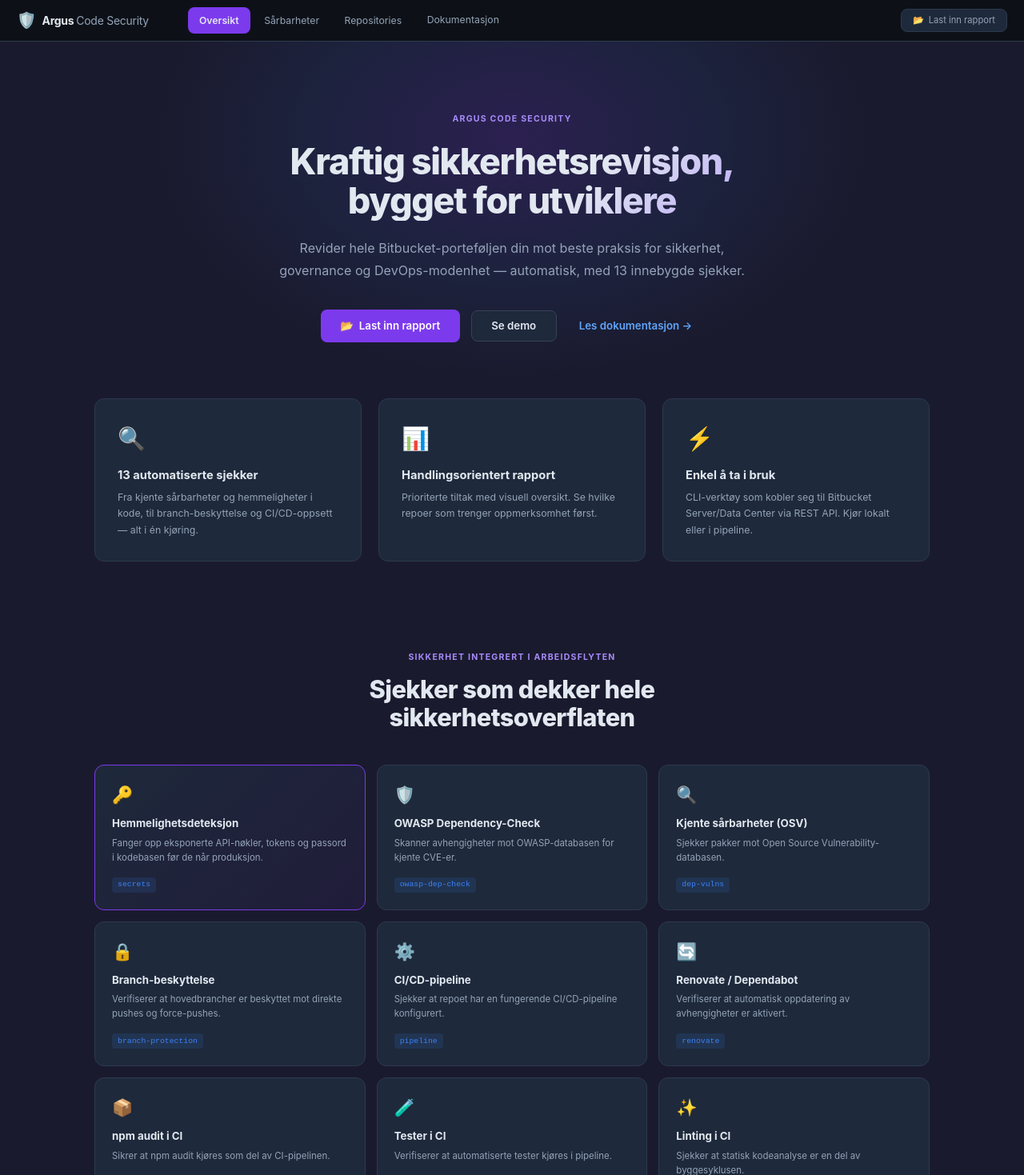
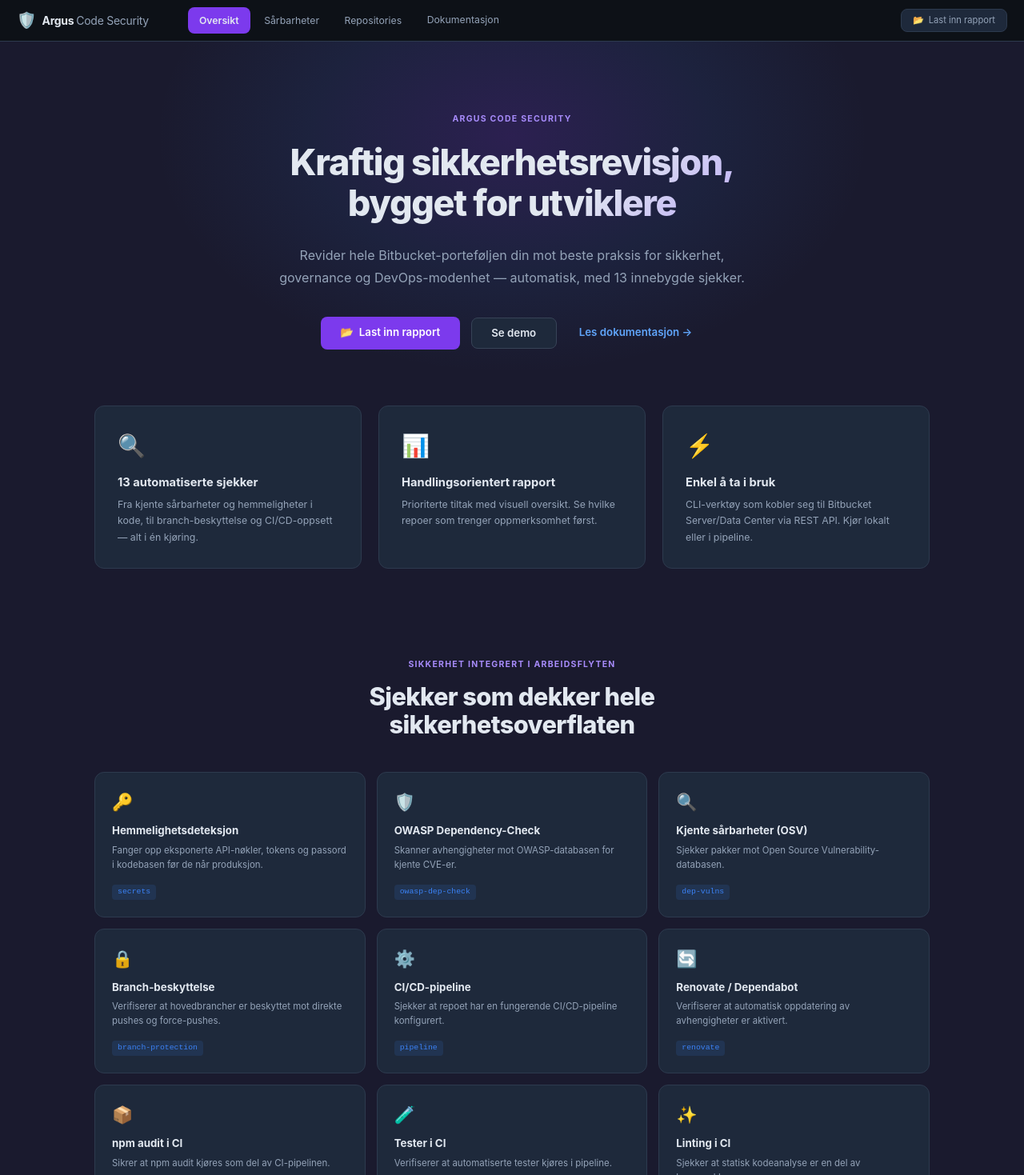
Before and after one commit to FrankBurmo/argus, a plain HTML site: page frontend/index.html in a window 1280 px wide. Shown: the top 1469 px of the page at 80% size. Drawn offline with Linux system fonts and the light colour scheme.

Commit message:
feat: refine check feature card styling and improve hero title layout

```diff
--- a/frontend/index.html
+++ b/frontend/index.html
@@ -107,7 +107,7 @@
       </div>
 
       <div class="checks-grid">
-        <article class="check-feature-card check-feature-highlight">
+        <article class="check-feature-card">
           <div class="check-feature-icon">🔑</div>
           <h3>Hemmelighetsdeteksjon</h3>
           <p>Fanger opp eksponerte API-nøkler, tokens og passord i kodebasen før de når produksjon.</p>
--- a/frontend/styles.css
+++ b/frontend/styles.css
@@ -284,10 +284,11 @@
 .hero-title {
   font-size: 3.2rem;
   font-weight: 800;
-  line-height: 1.1;
+  line-height: 1.15;
   letter-spacing: -0.03em;
   color: var(--text-primary);
   margin-bottom: 1.5rem;
+  padding-bottom: 0.1em;
   background: linear-gradient(135deg, var(--text-primary) 60%, var(--accent-purple-light));
   -webkit-background-clip: text;
   -webkit-text-fill-color: transparent;
@@ -459,14 +460,10 @@
 }
 
 .check-feature-card:hover {
-  border-color: var(--border-light);
+  border-color: var(--accent-purple);
+  background: linear-gradient(135deg, var(--bg-card) 0%, rgba(124, 58, 237, 0.08) 100%);
+  box-shadow: 0 0 0 1px rgba(124, 58, 237, 0.25), 0 4px 20px rgba(124, 58, 237, 0.12);
   transform: translateY(-2px);
-}
-
-.check-feature-highlight {
-  border-color: var(--accent-purple);
-  grid-column: span 1;
-  background: linear-gradient(135deg, var(--bg-card) 0%, rgba(124, 58, 237, 0.06) 100%);
 }
 
 .check-feature-icon {
```
